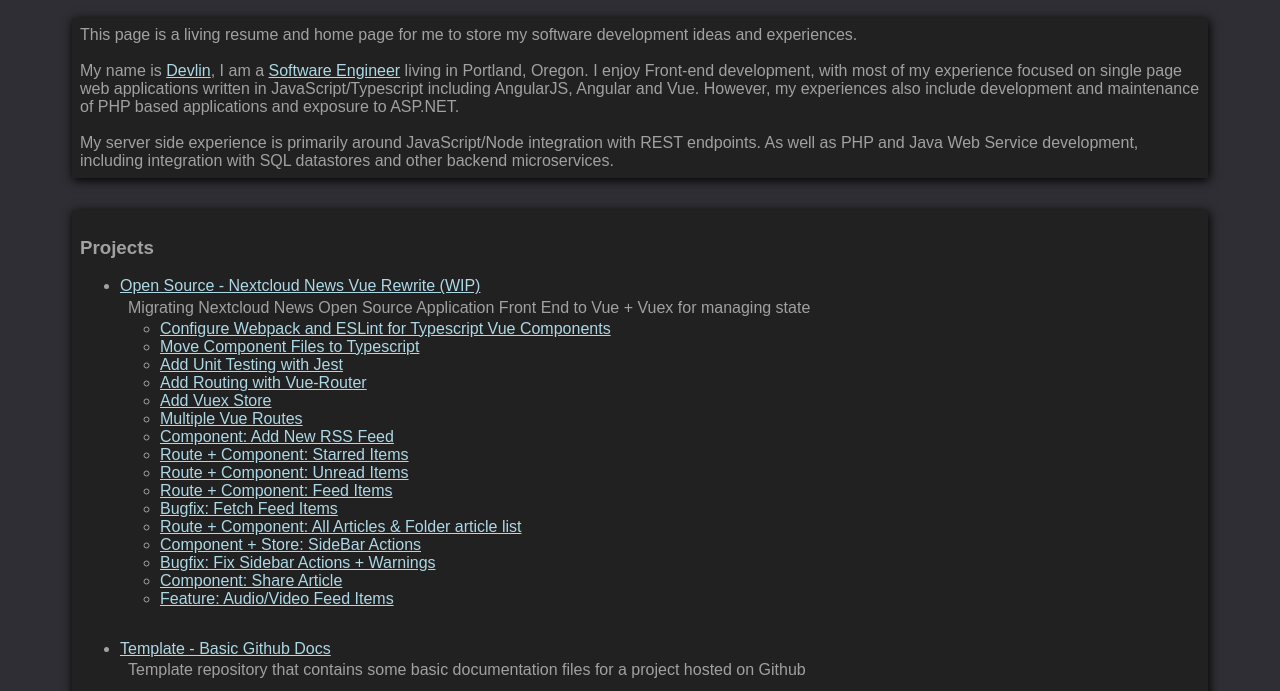
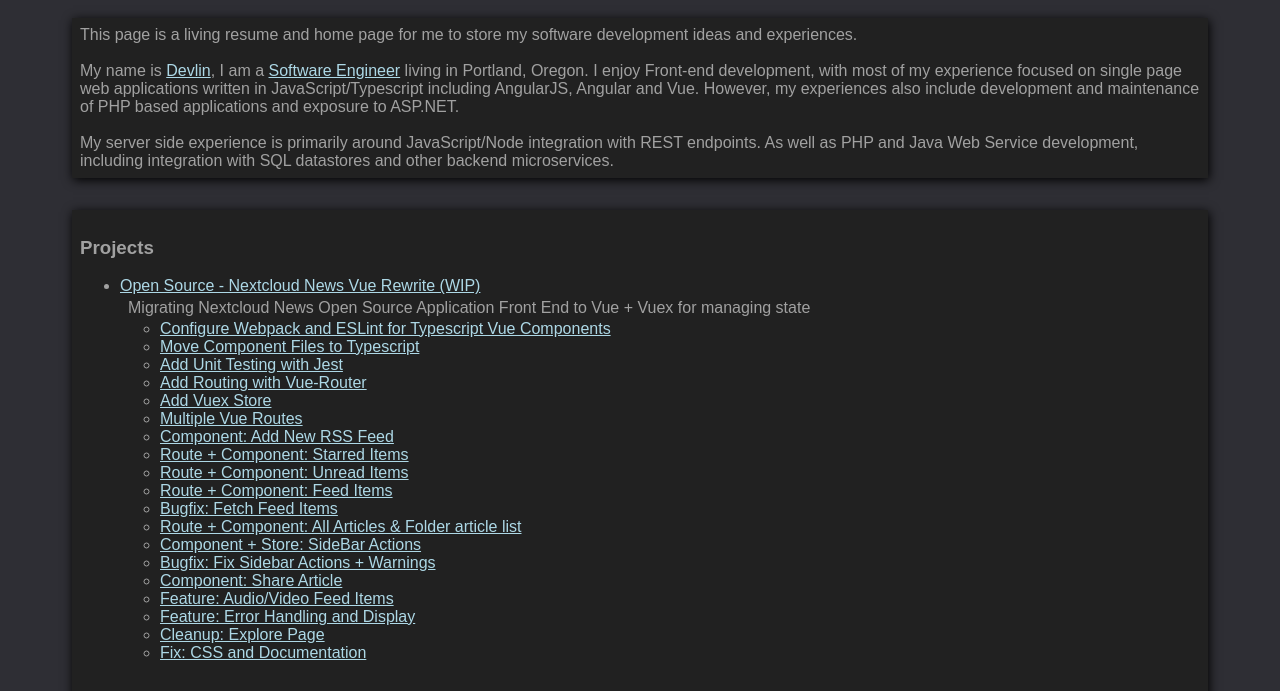
Before and after one commit to devlinjunker/devlinjunker.github.io, a plain HTML site: page index.html in a window 1280 px wide. Shown: the part 86-777 px from the top of the page. Drawn offline with Linux system fonts and the light colour scheme; no server answers.

Commit message:
add recent PRs

```diff
--- a/index.html
+++ b/index.html
@@ -112,6 +112,8 @@
   <!-- End Matomo Code -->
 
   <link rel="shortcut icon" href="./fav.png"/>
+
+  <title>Devlin Junker - Developer</title>
 </head>
 
 <body>
@@ -143,6 +145,7 @@
     <h3>Projects</h3>
 
     <ul>
+
       <li>
         <a href="https://github.com/nextcloud/news/pull/748">
           Open Source - Nextcloud News Vue Rewrite (WIP)
@@ -199,6 +202,16 @@
           <li><a href="https://github.com/nextcloud/news/pull/2366">
             Feature: Audio/Video Feed Items
           </a></li>
+          <li><a href="https://github.com/nextcloud/news/pull/2371">
+            Feature: Error Handling and Display
+          </a></li>
+          <li><a href="https://github.com/nextcloud/news/pull/2376">
+            Cleanup: Explore Page
+          </a></li>
+          <li><a href="https://github.com/nextcloud/news/pull/2381">
+            Fix: CSS and Documentation
+          </a></li>
+
         </ul>
       </li>
       <li>
```
